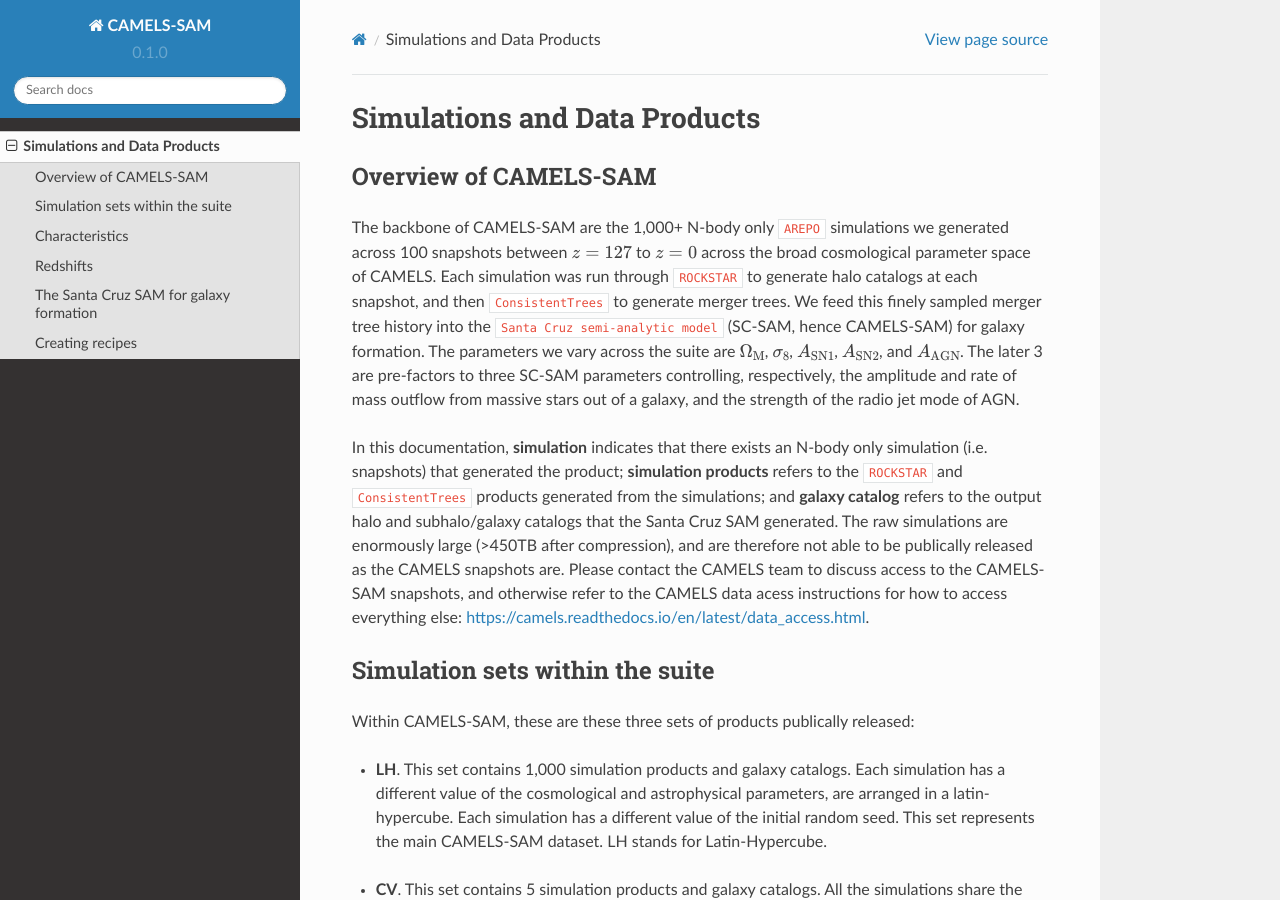
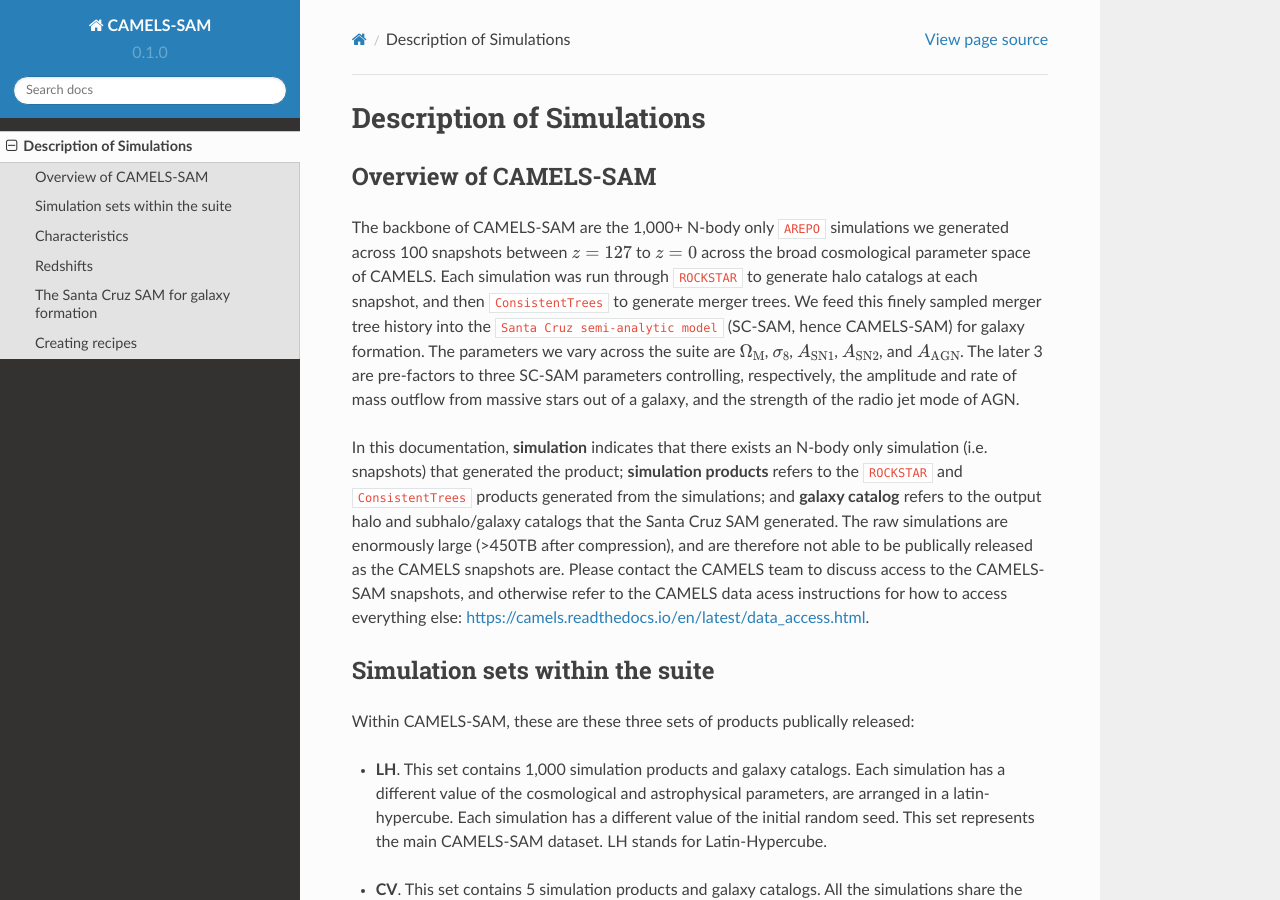
Before and after one commit to laperezNYC/CAMELS-SAM, a Sphinx documentation site: the page built from docs/source/simulations.rst, in a window 1280 px wide and 900 px high. Built offline with Sphinx 7.4.7 and the Read the Docs theme 2.0.0, drawn with Linux system fonts in a browser that asks for light colours; pages that are not in the unit, such as notebooks, are missing from menus.

Commit message:
line break, title

```diff
--- a/docs/source/simulations.rst
+++ b/docs/source/simulations.rst
@@ -1,4 +1,4 @@
-Simulations and Data Products
+Description of Simulations
 =====
 
 .. _Overview:
@@ -269,7 +269,7 @@ The CAMELS-SAM simulations were generated over 100 snapshots between z=127 and z
 .. raw:: html
 
    </details>
-
+   <br />
 
 
 The Santa Cruz SAM for galaxy formation
```
